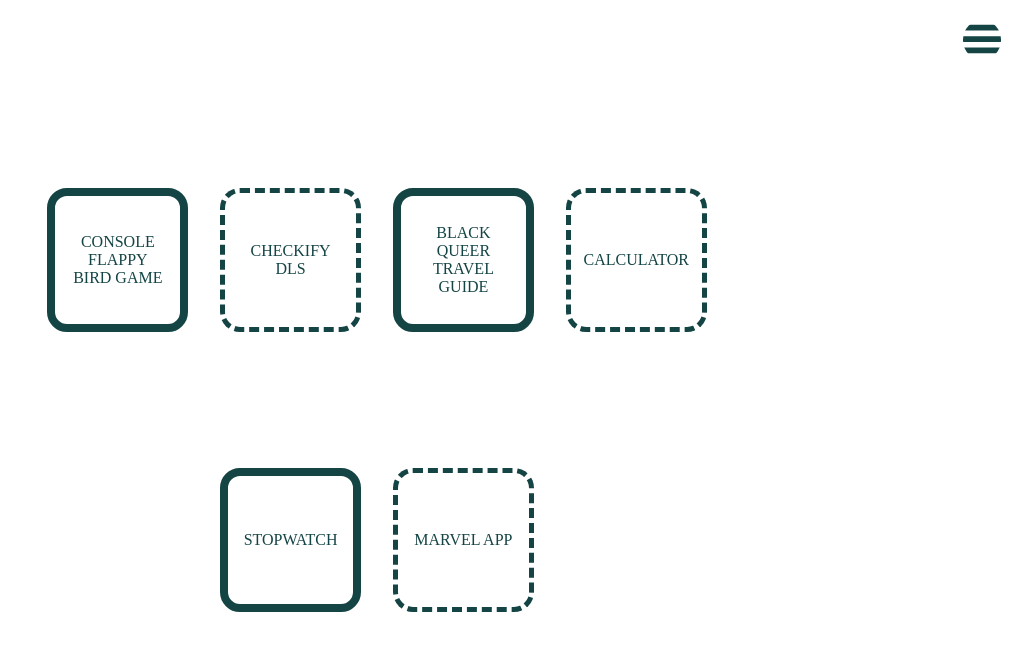
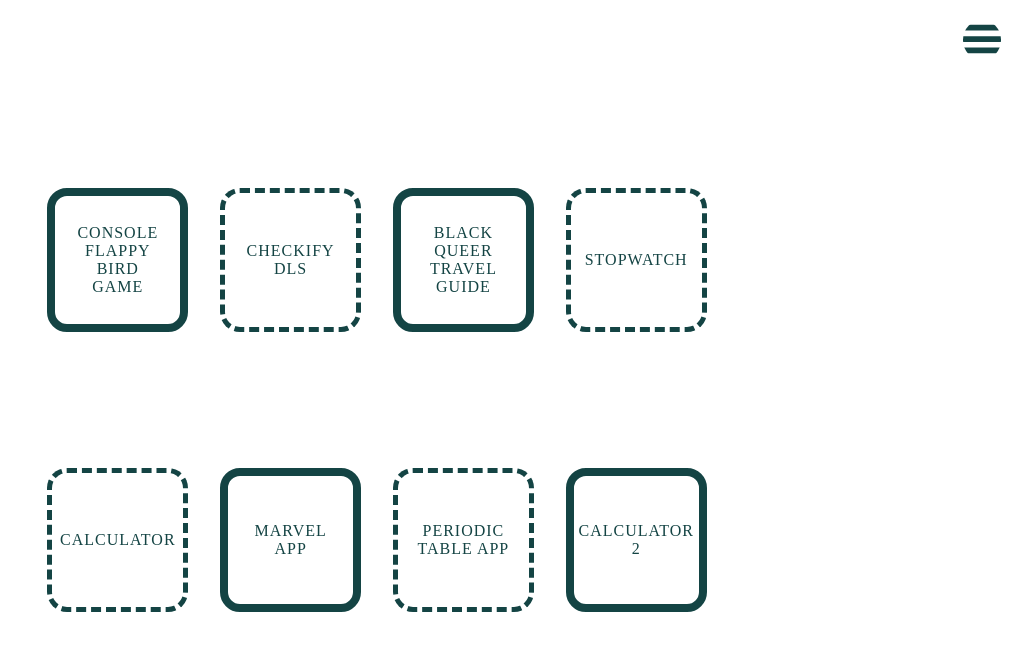
Before and after one commit to ephieo/Portfolio-2, a Next.js app: page /projects in a window 1280 px wide. Shown: the top 650 px of the page, without its empty margins (263-1280 px from the left). Built offline with nearby package versions, Linux system fonts and the light colour scheme; a web font is replaced by a local one.

Commit message:
connecting links for projects page and extracting repeated code into components

```diff
--- /dev/null
+++ b/components/ProjectComp.js
@@ -0,0 +1,9 @@
+import { ProjectDiv } from '../styled-components/reusables';
+import Link from 'next/link';
+export default function ProjectComp({ text, borderText, href }) {
+  return (
+    <Link href={href}>
+      <ProjectDiv border={borderText}>{text}</ProjectDiv>
+    </Link>
+  );
+}
--- a/pages/projects.js
+++ b/pages/projects.js
@@ -1,4 +1,5 @@
 import Header from './../components/Header.js';
+import ProjectComp from '../components/ProjectComp';
 
 import {
   ProjectDiv,
@@ -11,16 +12,35 @@
     <MainCont>
       <Header />
       <RowCont>
-        <ProjectDiv border="solid 8px #144444">
-          CONSOLE FLAPPY BIRD GAME
-        </ProjectDiv>
-        <ProjectDiv>CHECKIFY DLS</ProjectDiv>
-        <ProjectDiv border="solid 8px #144444">
-          BLACK QUEER TRAVEL GUIDE
-        </ProjectDiv>
-        <ProjectDiv>CALCULATOR</ProjectDiv>
-        <ProjectDiv border="solid 8px #144444">STOPWATCH</ProjectDiv>
-        <ProjectDiv>MARVEL APP</ProjectDiv>
+        <ProjectComp
+          borderText="solid 8px #144444"
+          text=" CONSOLE FLAPPY BIRD GAME"
+          href="https://github.com/ephieo/CLI-flappy-bird"
+        />
+        <ProjectComp
+          text="CHECKIFY DLS"
+          href="https://github.com/ephieo/DLS-TFB"
+        />
+        <ProjectComp
+          borderText="solid 8px #144444"
+          text="BLACK QUEER TRAVEL GUIDE"
+          href="https://github.com/fac20/tfb-kjmp-frontend"
+        />
+        <ProjectComp
+          text="STOPWATCH"
+          href="https://github.com/ephieo/Stopwatch"
+        />
+        <ProjectComp
+          text="CALCULATOR"
+          href="https://github.com/ephieo/FAC20-CALCULATOR"
+        />
+        <ProjectComp borderText="solid 8px #144444" text="MARVEL APP" href="" />
+        <ProjectComp text="PERIODIC TABLE APP" href="/" />
+        <ProjectComp
+          borderText="solid 8px #144444"
+          text="CALCULATOR 2"
+          href="https://github.com/ephieo/FAC2020-CALC-2-"
+        />
       </RowCont>
     </MainCont>
   );
--- a/styled-components/reusables.js
+++ b/styled-components/reusables.js
@@ -97,9 +97,27 @@
   justify-content: center;
   align-items: center;
   border: ${(props) => props.border || 'dashed 5px #144444'};
-
+  /* background-image: url(${dashed}); */
   border-radius: 20px;
   text-align: center;
   margin: 1rem;
   padding: 1rem;
+
+  &:hover {
+    opacity: 0.5;
+    color: red;
+  }
+
+  @media (max-width: 720px) {
+    width: 21vw;
+    height: 18vh;
+    margin: 1rem;
+    font-size: 10px;
+  }
+  @media (max-width: 200px) {
+    width: 80vw;
+    height: 20vh;
+    margin: 1rem;
+    font-size: 10px;
+  }
 `;
--- a/styles/globals.css
+++ b/styles/globals.css
@@ -4,6 +4,7 @@
   margin: 0;
   font-family: 'Kenia', cursive;
   color: #144444;
+  letter-spacing: 1px;
 }
 
 .navbarIcon {
```
